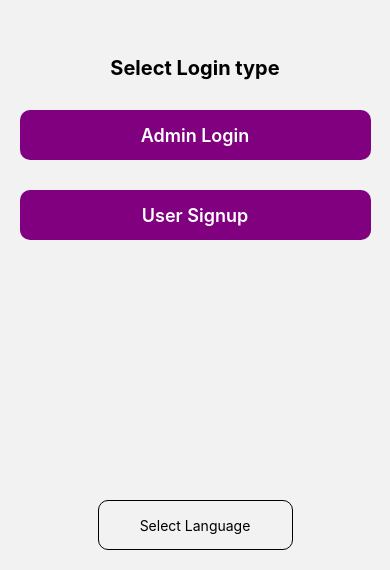
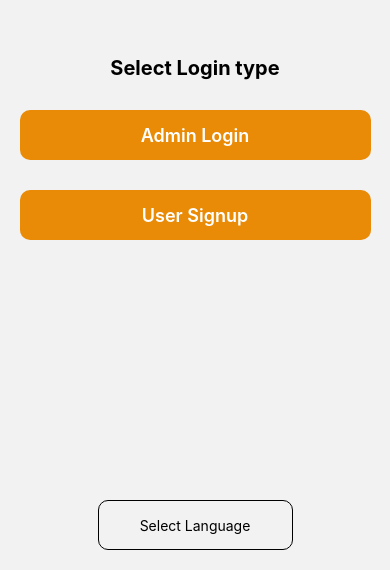
Before and after one commit to MuhammadOwais4/foodapp, a React Native app: screen / in a window 390 px wide. Shown: the part 274-844 px from the top of the page. Built offline with nearby package versions, Linux system fonts and the light colour scheme.

Commit message:
change-color

```diff
--- a/src/screens/user/SelectLogin.js
+++ b/src/screens/user/SelectLogin.js
@@ -82,7 +82,7 @@ const styles = StyleSheet.create({
     fontWeight: '700',
   },
   btn: {
-    backgroundColor: 'purple',
+    backgroundColor: '#E98B07',
     height: 50,
     width: '90%',
     borderRadius: 10,
--- a/src/screens/user/UserLogin.js
+++ b/src/screens/user/UserLogin.js
@@ -110,7 +110,7 @@ const styles = StyleSheet.create({
     width: '90%',
   },
   loginBtn: {
-    backgroundColor: 'orange',
+    backgroundColor: '#E98B07',
     width: '90%',
     height: 50,
     alignSelf: 'center',
--- a/src/screens/user/UserSignup.js
+++ b/src/screens/user/UserSignup.js
@@ -136,7 +136,7 @@ const styles = StyleSheet.create({
     borderRadius: 10,
   },
   signUpBtn: {
-    backgroundColor: 'orange',
+    backgroundColor: '#E98B07',
     width: '90%',
     height: 50,
     borderRadius: 10,
```
